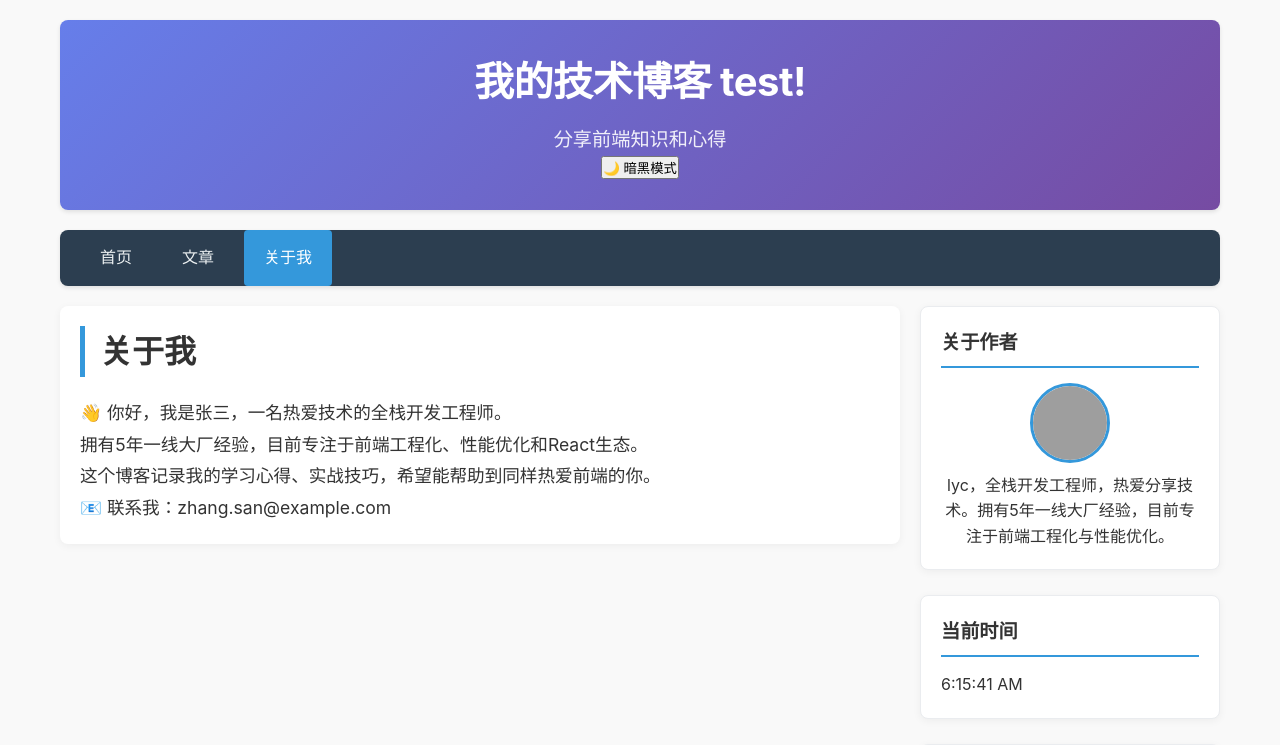
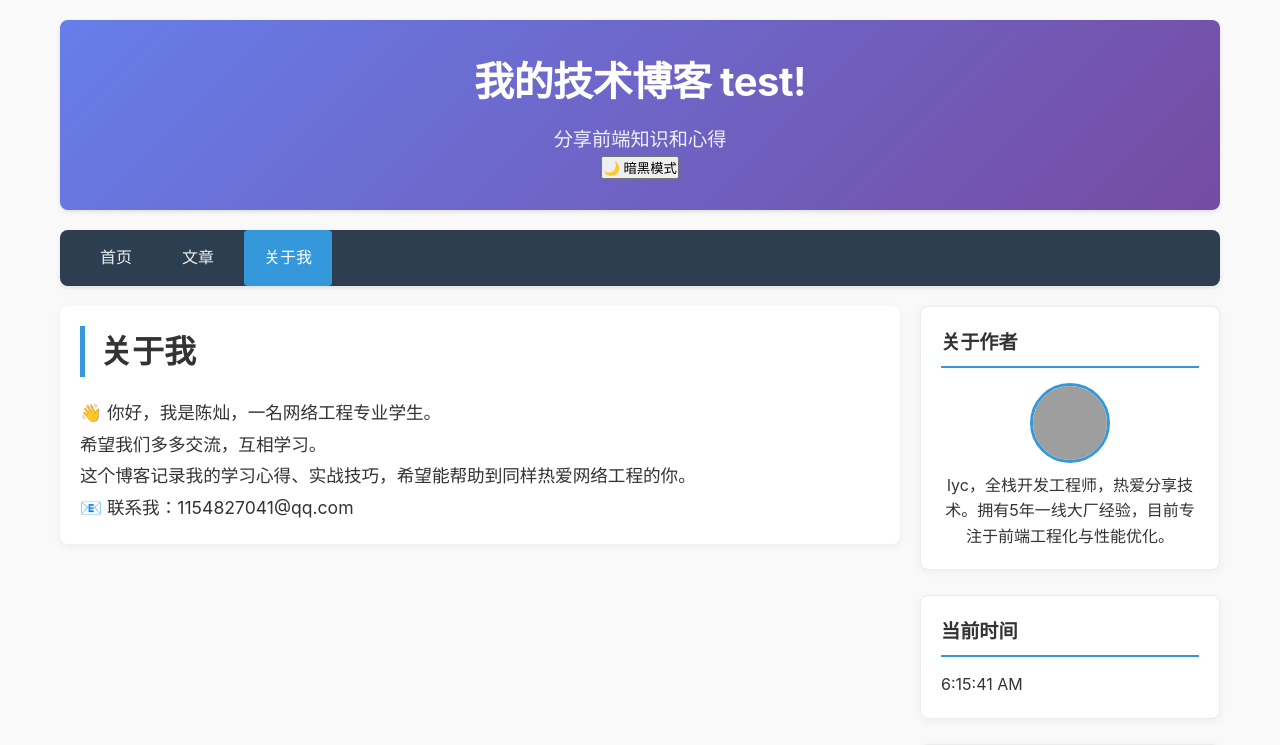
Before and after one commit to chencan0122/cc, a React (Vite) app in the folder route-dist-main/route-dist-main/: page /route-dist/about in a window 1280 px wide. Shown: the top 745 px of the page. Built offline with nearby package versions, Linux system fonts and the light colour scheme; grey boxes are pictures that could not be loaded.

Commit message:
Update AboutPage.tsx
1

```diff
--- a/route-dist-main/route-dist-main/src/pages/AboutPage.tsx
+++ b/route-dist-main/route-dist-main/src/pages/AboutPage.tsx
@@ -12,10 +12,10 @@ const AboutPage: React.FC = () => {
       <div className={styles.page}>
         <h1 className={styles.pageTitle}>关于我</h1>
         <div className={styles.aboutContent}>
-          <p>👋 你好，我是张三，一名热爱技术的全栈开发工程师。</p>
-          <p>拥有5年一线大厂经验，目前专注于前端工程化、性能优化和React生态。</p>
-          <p>这个博客记录我的学习心得、实战技巧，希望能帮助到同样热爱前端的你。</p>
-          <p>📧 联系我：zhang.san@example.com</p>
+          <p>👋 你好，我是陈灿，一名网络工程专业学生。</p>
+          <p>希望我们多多交流，互相学习。</p>
+          <p>这个博客记录我的学习心得、实战技巧，希望能帮助到同样热爱网络工程的你。</p>
+          <p>📧 联系我：1154827041@qq.com</p>
         </div>
       </div>
     </>
```
